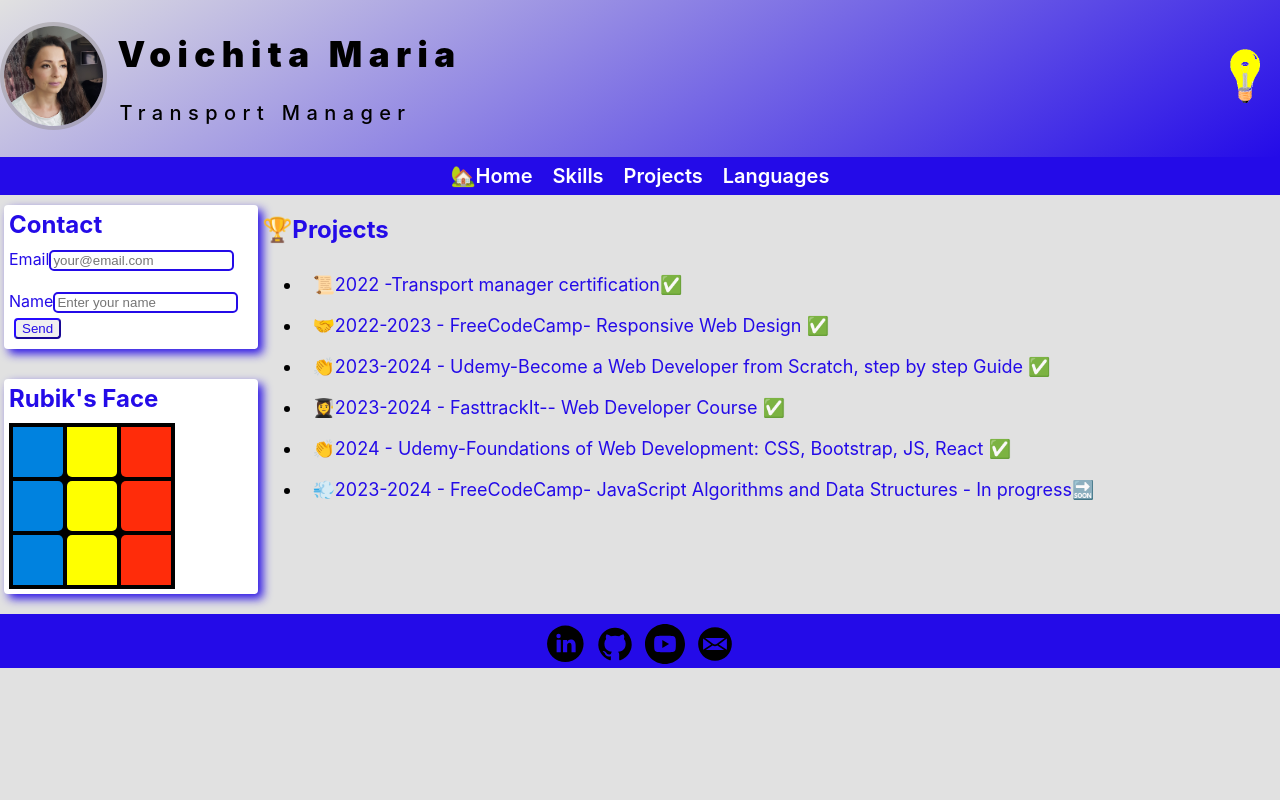
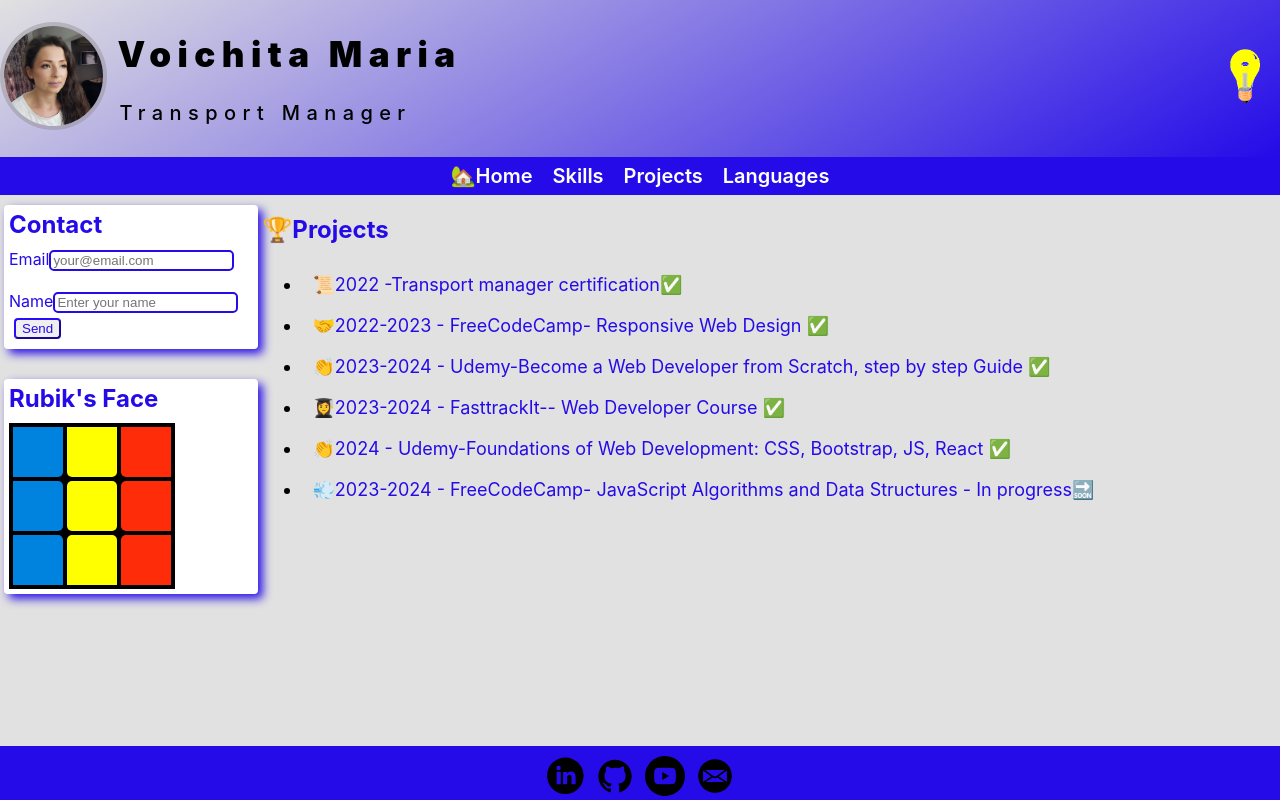
Before and after one commit to sabovoichita/teams-networking-react, a React (Create React App) app: page / in a window 1280 px wide. Built offline with nearby package versions, Linux system fonts and the light colour scheme.

Commit message:
use React.Fragment or <> and fix root layout

```diff
--- a/src/App.css
+++ b/src/App.css
@@ -60,10 +60,6 @@
 
 /* ////////////////////////     TOGGLE BTN END     /////////////////////////// */
 
-body {
-  transition: all 0.3s ease-in-out;
-}
-
 body.dark {
   background-color: #000000;
 }
@@ -74,11 +70,17 @@
   font-family: Georgia, "Times New Roman", Times, serif;
 }
 body {
+  transition: all 0.3s ease-in-out;
   margin: 0;
   min-height: 100%;
   display: flex;
   flex-direction: column;
   background-color: var(--clr-whiteish);
+}
+#root {
+  display: flex;
+  flex-direction: column;
+  flex: 1;
 }
 
 #content {
--- a/src/App.tsx
+++ b/src/App.tsx
@@ -251,11 +251,11 @@
 
 function App() {
   return (
-    <div>
+    <>
       <AppHeader />
       <ContentWrapper />
       <AppFooter />
-    </div>
+    </>
   );
 }
 
```
